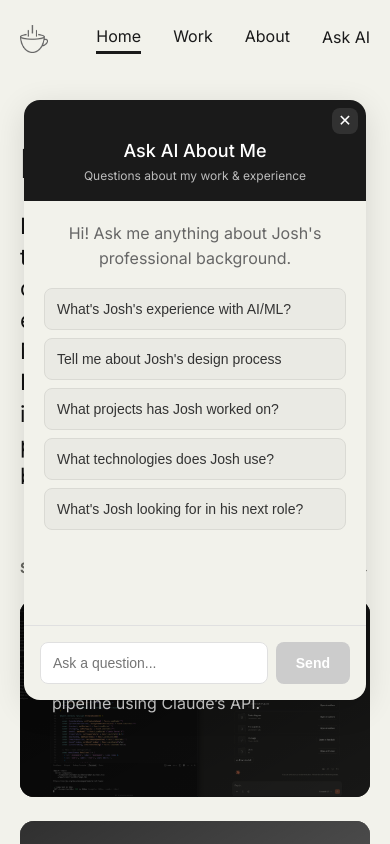
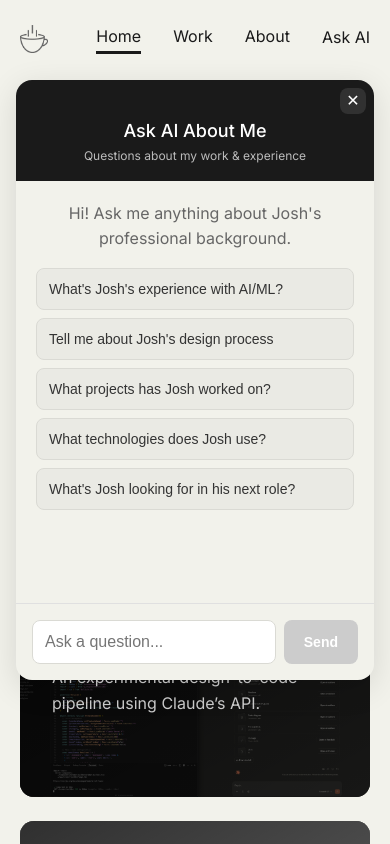
Before and after one commit to driftcafe/driftcafe.com, a Next.js app: page / in a window 390 px wide. Both pictures are taken after a click on the button "Ask AI". Shown: the top 844 px of the page. Built offline with nearby package versions, Linux system fonts and the light colour scheme; grey boxes are pictures that could not be loaded.

Commit message:
Fix mobile input zoom and layout issues

```diff
--- a/src/app/layout.tsx
+++ b/src/app/layout.tsx
@@ -11,6 +11,11 @@ const inter = Inter({
 export const metadata: Metadata = {
   title: "Josh | Product Designer",
   description: "Portfolio of Josh, Senior Product Designer specializing in simple, effective design.",
+  viewport: {
+    width: 'device-width',
+    initialScale: 1,
+    maximumScale: 1,
+  },
 };
 
 export default function RootLayout({
--- a/src/components/ChatWidget.tsx
+++ b/src/components/ChatWidget.tsx
@@ -126,12 +126,14 @@ export default function ChatWidget() {
                 <div
                     style={{
                         position: 'fixed',
-                        top: '100px',
-                        right: '24px',
-                        width: '380px',
-                        maxWidth: 'calc(100vw - 48px)',
-                        height: '600px',
-                        maxHeight: 'calc(100vh - 150px)',
+                        top: '80px',
+                        right: '16px',
+                        left: '16px',
+                        width: 'auto',
+                        maxWidth: '400px',
+                        marginLeft: 'auto',
+                        height: 'calc(100vh - 100px)',
+                        maxHeight: '600px',
                         background: '#F2F2EB',
                         borderRadius: '16px',
                         boxShadow: '0 8px 32px rgba(0, 0, 0, 0.12)',
@@ -340,9 +342,9 @@ export default function ChatWidget() {
                             style={{
                                 flex: 1,
                                 padding: '12px',
-                                border: '1px solid #e0e0e0',
+                                border: '1px solid #DADAD4',
                                 borderRadius: '8px',
-                                fontSize: '14px',
+                                fontSize: '16px',
                                 outline: 'none',
                             }}
                         />
```
